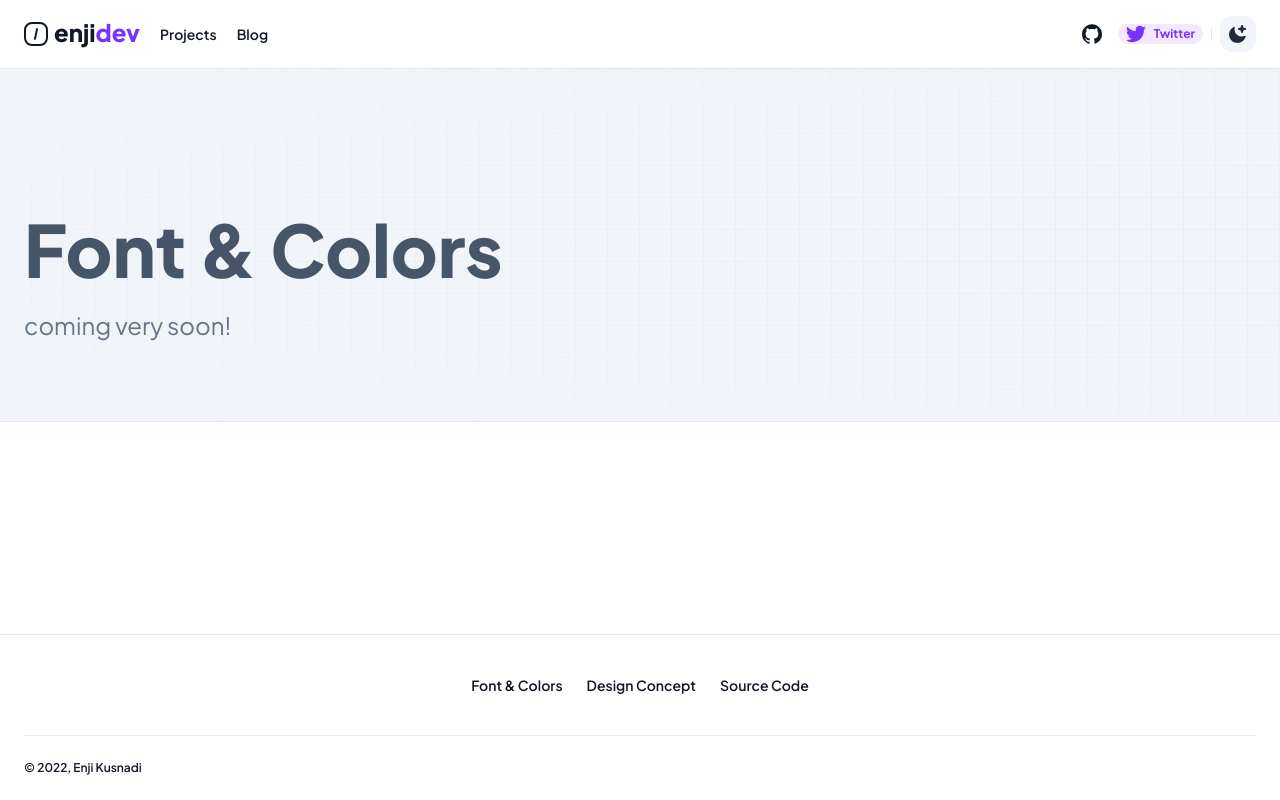
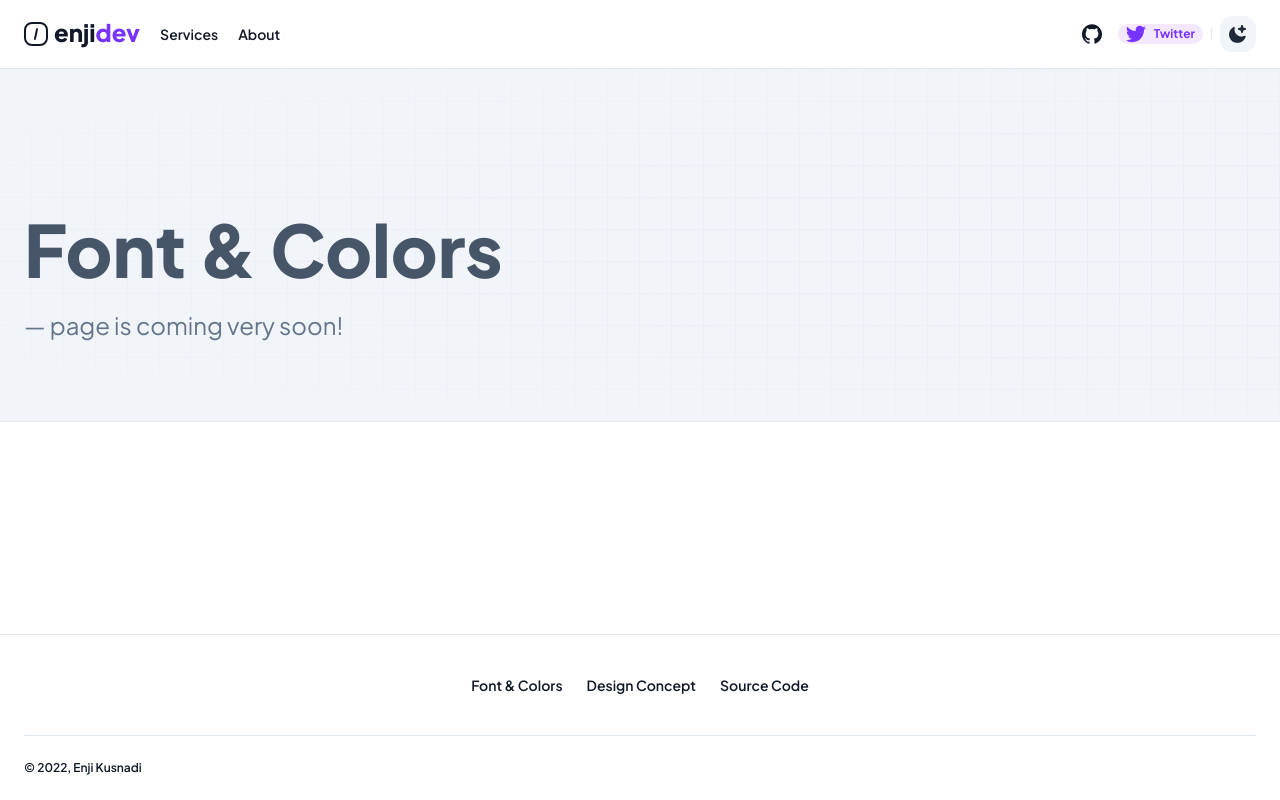
Before and after one commit to enjidev/enji.dev, a Next.js app: page /design in a window 1280 px wide. Built offline with nearby package versions, Linux system fonts and the light colour scheme; no server answers.

Commit message:
refactor: change Navbar links

```diff
--- a/src/components/Navbar.tsx
+++ b/src/components/Navbar.tsx
@@ -161,10 +161,10 @@ const Navbar = () => {
             <NavLogo href="/" title="Home" />
           </li>
           <li>
-            <NavItem href="/projects" title="Projects" />
+            <NavItem href="/services" title="Services" />
           </li>
           <li>
-            <NavItem href="/blog" title="Blog" />
+            <NavItem href="/about" title="About" />
           </li>
         </ul>
       </div>
--- a/src/pages/projects.tsx
+++ b/src/pages/about.tsx
@@ -1,17 +1,17 @@
 import Head from 'next/head';
 import PageHeader from '@/components/PageHeader';
 
-const Projects = () => {
+const About = () => {
   return (
     <>
       <Head>
-        <title>Projects &middot; Enji Kusnadi</title>
+        <title>About Me &middot; Enji Kusnadi</title>
         <meta name="description" content="Hi!" />
         <link rel="icon" href="/favicon.ico" />
       </Head>
-      <PageHeader title="Projects" desc="coming very soon!" />
+      <PageHeader title="About Me" desc="— page is coming very soon!" />
     </>
   );
 };
 
-export default Projects;
+export default About;
--- a/src/pages/design.tsx
+++ b/src/pages/design.tsx
@@ -9,7 +9,7 @@ const Design = () => {
         <meta name="description" content="Hi!" />
         <link rel="icon" href="/favicon.ico" />
       </Head>
-      <PageHeader title="Font & Colors" desc="coming very soon!" />
+      <PageHeader title="Font & Colors" desc="— page is coming very soon!" />
     </>
   );
 };
--- a/src/pages/blog.tsx
+++ b/src/pages/services.tsx
@@ -1,17 +1,17 @@
 import Head from 'next/head';
 import PageHeader from '@/components/PageHeader';
 
-const Blog = () => {
+const Services = () => {
   return (
     <>
       <Head>
-        <title>Blog &middot; Enji Kusnadi</title>
+        <title>Services &middot; Enji Kusnadi</title>
         <meta name="description" content="Hi!" />
         <link rel="icon" href="/favicon.ico" />
       </Head>
-      <PageHeader title="Blog" desc="coming very soon!" />
+      <PageHeader title="Services" desc="— page is coming very soon!" />
     </>
   );
 };
 
-export default Blog;
+export default Services;
```
